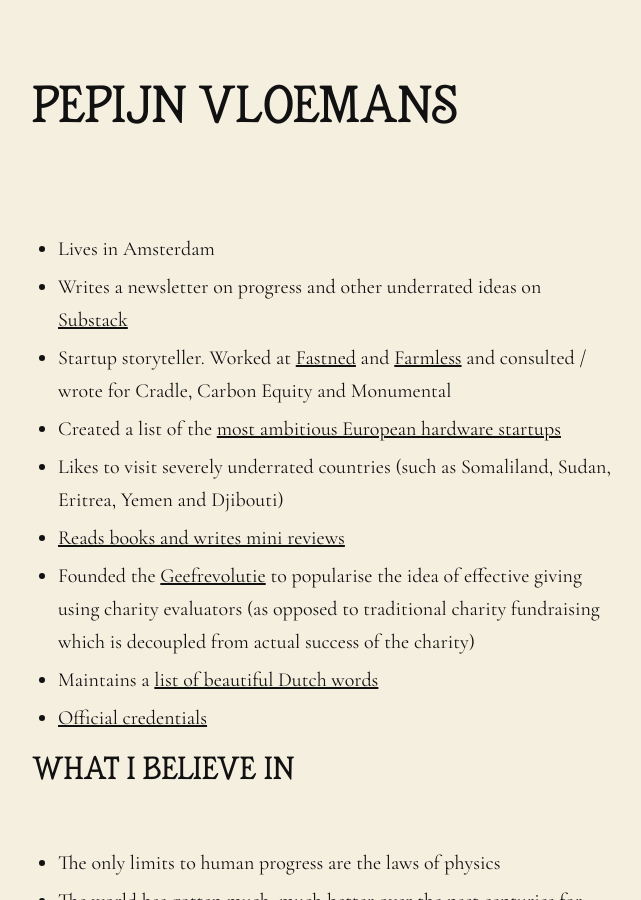
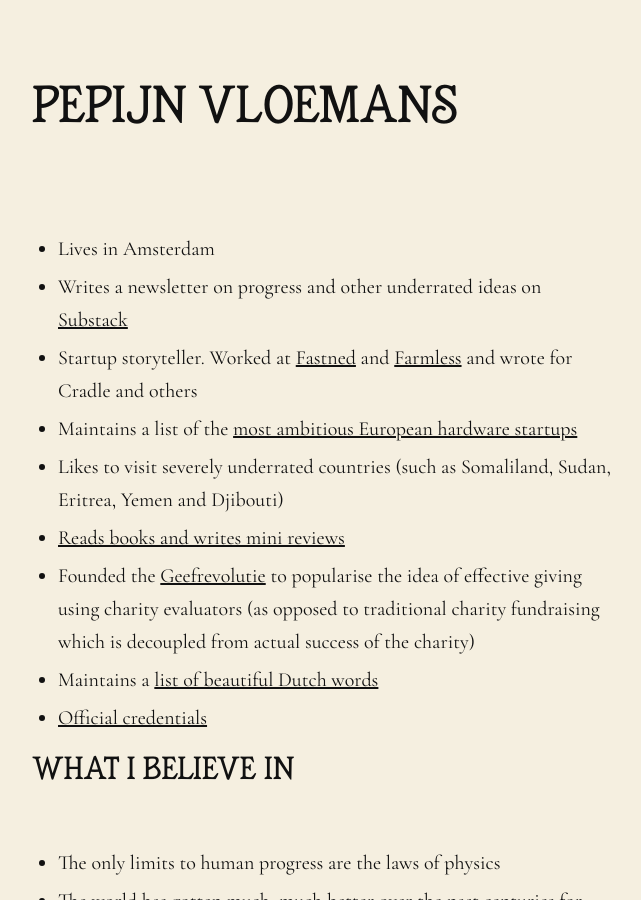
Before and after one commit to pepijn1/pepijn.xyz, a Jekyll site: the page built from index.md, in a window 1280 px wide and 900 px high. Shown: the whole window, without its empty margins (318-959 px from the left). Built offline with Jekyll 4.4.1, drawn with Linux system fonts in a browser that asks for light colours.

Commit message:
Revise professional details and add new startup list
Updated the description of professional experience and added a new point about maintaining a list of ambitious hardware startups.

```diff
--- a/index.md
+++ b/index.md
@@ -6,8 +6,8 @@ title: Pepijn Vloemans
 # PEPIJN VLOEMANS
 - Lives in Amsterdam
 - Writes a newsletter on progress and other underrated ideas on [Substack](https://pepijnvloemans.substack.com)
-- Startup storyteller. Worked at [Fastned](https://fastned.nl) and [Farmless](https://pepijn.substack.com/p/my-time-at-farmless-the-insanely) and consulted / wrote for Cradle, Carbon Equity and Monumental
-- Created a list of the [most ambitious European hardware startups](https://hardli.st)
+- Startup storyteller. Worked at [Fastned](https://fastned.nl) and [Farmless](https://pepijn.substack.com/p/my-time-at-farmless-the-insanely) and wrote for Cradle and others
+- Maintains a list of the [most ambitious European hardware startups](https://hardli.st)
 - Likes to visit severely underrated countries (such as Somaliland, Sudan, Eritrea, Yemen and Djibouti)
 - [Reads books and writes mini reviews](/boeken.html)
 - Founded the [Geefrevolutie](https://geefrevolutie.nl) to popularise the idea of effective giving using charity evaluators (as opposed to traditional charity fundraising which is decoupled from actual success of the charity)
```
